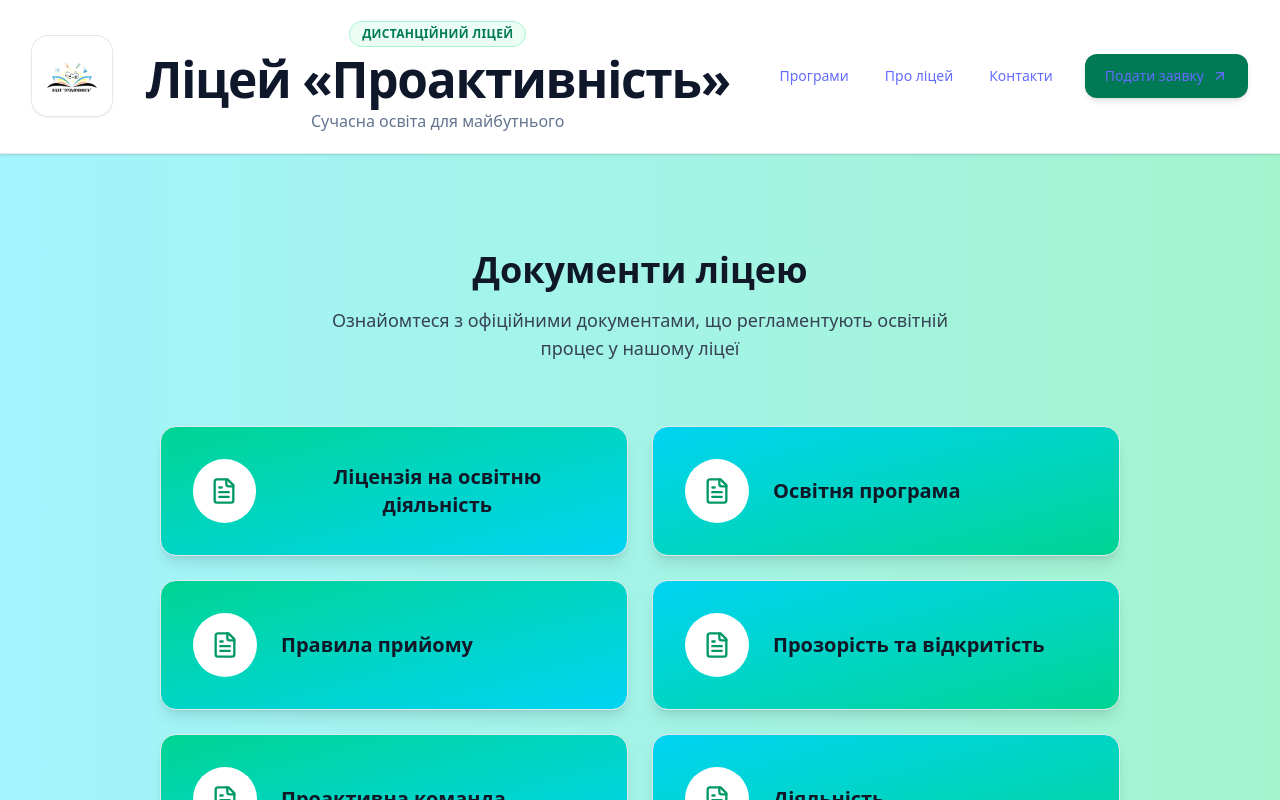
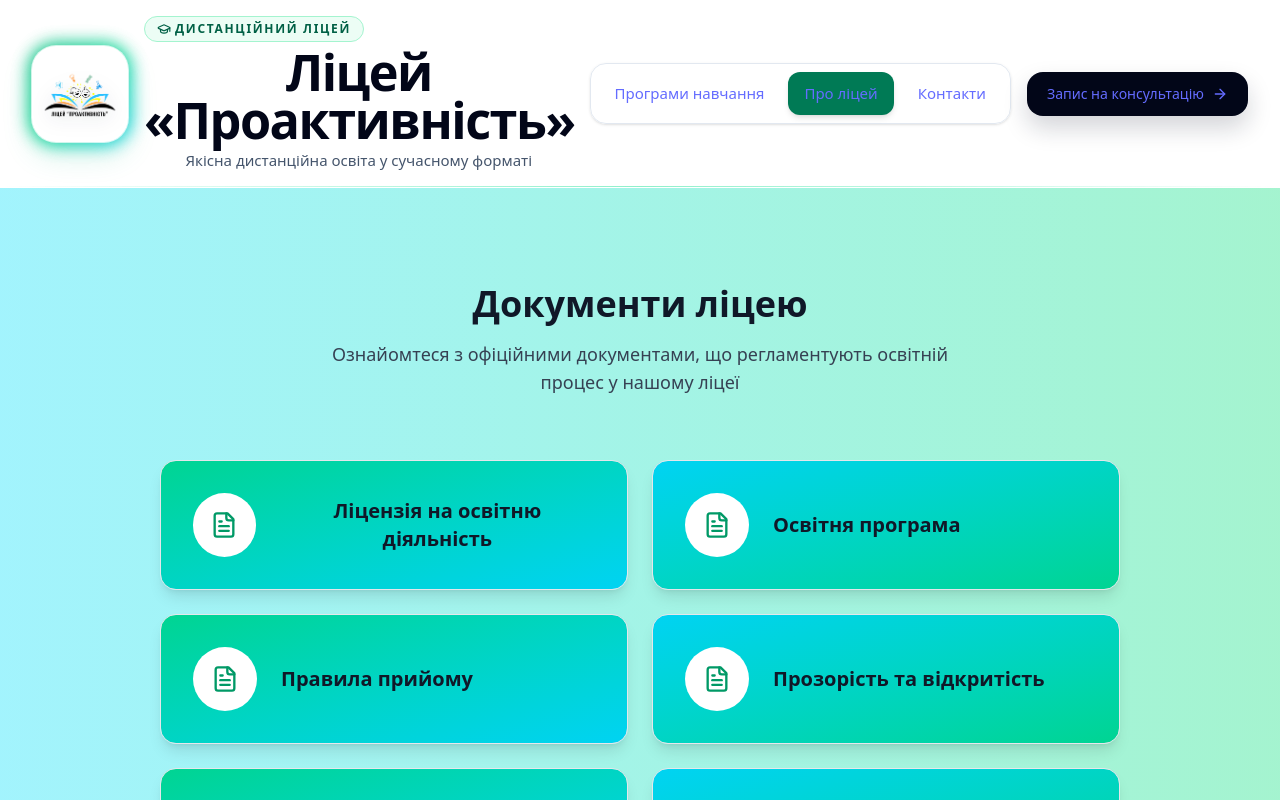
Before and after one commit to mintusyaka/lyceum-frontend, a React (Vite) app: page /about in a window 1280 px wide. Shown: the top 800 px of the page. Built offline with nearby package versions, Linux system fonts and the light colour scheme.

Commit message:
Update Header.jsx

```diff
--- a/src/components/home/Header/Header.jsx
+++ b/src/components/home/Header/Header.jsx
@@ -1,13 +1,16 @@
 import './Header.css';
-import { Link } from 'react-router-dom';
-import { Menu, X, ArrowUpRight } from 'lucide-react';
+import { Link, useLocation } from 'react-router-dom';
+import { Menu, X, ArrowRight, GraduationCap } from 'lucide-react';
 import { useState, useRef, useEffect } from 'react';
 import Logo from '../../../assets/lyceum-logo.png';
 
 function Header() {
   const [isMenuOpen, setIsMenuOpen] = useState(false);
+  const [isScrolled, setIsScrolled] = useState(false);
+
   const menuButtonRef = useRef(null);
   const menuPanelRef = useRef(null);
+  const location = useLocation();
 
   useEffect(() => {
     const handleClickOutside = (event) => {
@@ -27,8 +30,13 @@ function Header() {
       }
     };
 
+    const handleScroll = () => {
+      setIsScrolled(window.scrollY > 10);
+    };
+
     document.addEventListener('mousedown', handleClickOutside);
     document.addEventListener('keydown', handleEscape);
+    window.addEventListener('scroll', handleScroll);
 
     if (isMenuOpen) {
       document.body.style.overflow = 'hidden';
@@ -36,9 +44,12 @@ function Header() {
       document.body.style.overflow = '';
     }
 
+    handleScroll();
+
     return () => {
       document.removeEventListener('mousedown', handleClickOutside);
       document.removeEventListener('keydown', handleEscape);
+      window.removeEventListener('scroll', handleScroll);
       document.body.style.overflow = '';
     };
   }, [isMenuOpen]);
@@ -47,69 +58,92 @@ function Header() {
   const toggleMenu = () => setIsMenuOpen((prev) => !prev);
 
   const navItems = [
-    { label: 'Програми', to: '/plans' },
+    { label: 'Програми навчання', to: '/plans' },
     { label: 'Про ліцей', to: '/about' },
     { label: 'Контакти', to: '/contacts' }
   ];
 
+  const isActive = (path) => location.pathname === path;
+
   return (
     <>
-      <header className="sticky top-0 z-50 border-b border-slate-200/80 bg-white/95 backdrop-blur-xl shadow-sm">
+      <header
+        className={`sticky top-0 z-50 transition-all duration-300 ${
+          isScrolled
+            ? 'border-b border-slate-200/80 bg-white/88 shadow-[0_10px_40px_rgba(15,23,42,0.08)] backdrop-blur-xl'
+            : 'border-b border-transparent bg-white/72 backdrop-blur-xl'
+        }`}
+      >
+        <div className="absolute inset-x-0 bottom-0 h-px bg-gradient-to-r from-transparent via-emerald-300/70 to-transparent" />
+
         <div className="max-w-7xl mx-auto px-4 sm:px-6 lg:px-8">
-          <div className="flex items-center justify-between gap-4 py-4 lg:py-5">
-            <Link to="/" className="flex items-center gap-4 min-w-0 flex-1">
-              <div className="flex h-14 w-14 sm:h-16 sm:w-16 lg:h-20 lg:w-20 items-center justify-center rounded-2xl bg-white shadow-sm ring-1 ring-slate-200 overflow-hidden flex-shrink-0">
+          <div className="flex items-center justify-between gap-4 py-3 lg:py-4">
+            <Link
+              to="/"
+              className="group flex min-w-0 flex-1 items-center gap-3 sm:gap-4"
+            >
+              <div className="relative shrink-0">
+                <div className="absolute -inset-1 rounded-[28px] bg-gradient-to-br from-emerald-500 via-emerald-400 to-cyan-400 opacity-90 blur-sm transition duration-300 group-hover:opacity-100" />
+                <div className="relative flex h-16 w-16 sm:h-20 sm:w-20 lg:h-24 lg:w-24 items-center justify-center rounded-[24px] bg-white p-2 shadow-[0_12px_30px_rgba(16,185,129,0.20)] ring-1 ring-white/70">
                   <img
                     src={Logo}
                     alt="Логотип ліцею Проактивність"
-                  className="h-10 w-10 sm:h-12 sm:w-12 lg:h-14 lg:w-14 object-contain"
+                    className="h-full w-full object-contain drop-shadow-[0_4px_10px_rgba(15,23,42,0.16)] contrast-125 saturate-125"
                   />
                 </div>
-
-              <div className="min-w-0 flex-1 max-w-[760px]">
-                <div className="inline-flex rounded-full border border-emerald-200 bg-emerald-50 px-3 py-1 text-[11px] sm:text-xs font-semibold tracking-wide text-emerald-700 mb-2">
-                  ДИСТАНЦІЙНИЙ ЛІЦЕЙ
               </div>
 
-                <div className="text-[1.45rem] sm:text-[1.9rem] md:text-[2.2rem] lg:text-[2.8rem] xl:text-[3.1rem] font-bold leading-none tracking-tight text-slate-900">
+              <div className="min-w-0 flex-1">
+                <div className="mb-1.5 flex flex-wrap items-center gap-2">
+                  <span className="inline-flex items-center gap-1 rounded-full border border-emerald-200 bg-emerald-50 px-3 py-1 text-[11px] sm:text-xs font-bold uppercase tracking-[0.14em] text-emerald-800">
+                    <GraduationCap className="h-3.5 w-3.5" />
+                    Дистанційний ліцей
+                  </span>
+                </div>
+
+                <div className="max-w-[900px] text-[1.3rem] sm:text-[1.9rem] md:text-[2.25rem] lg:text-[2.8rem] xl:text-[3.15rem] font-black leading-[0.95] tracking-[-0.03em] text-slate-950">
                   Ліцей «Проактивність»
                 </div>
 
-                <div className="mt-1 hidden md:block text-sm lg:text-base text-slate-500 leading-6">
-                  Сучасна освіта для майбутнього
+                <div className="mt-1.5 hidden md:block text-sm lg:text-[15px] font-medium text-slate-600">
+                  Якісна дистанційна освіта у сучасному форматі
                 </div>
               </div>
             </Link>
 
-            <nav className="hidden xl:flex items-center gap-1 flex-shrink-0">
+            <nav className="hidden xl:flex items-center gap-2 rounded-2xl border border-slate-200 bg-white/80 px-2 py-2 shadow-sm">
               {navItems.map((item) => (
                 <Link
                   key={item.to}
                   to={item.to}
-                  className="rounded-xl px-4 py-2.5 text-sm font-medium text-slate-700 transition-all hover:bg-emerald-50 hover:text-emerald-700"
+                  className={`rounded-xl px-4 py-2.5 text-[15px] font-semibold transition-all duration-200 ${
+                    isActive(item.to)
+                      ? 'bg-emerald-700 text-white shadow-md'
+                      : 'text-slate-800 hover:bg-slate-100 hover:text-slate-950'
+                  }`}
                 >
                   {item.label}
                 </Link>
               ))}
             </nav>
 
-            <div className="flex items-center gap-3 flex-shrink-0">
+            <div className="flex items-center gap-2 sm:gap-3 shrink-0">
               <Link
                 to="/contacts"
-                className="hidden md:inline-flex items-center gap-2 rounded-xl bg-emerald-700 px-5 py-3 text-sm font-semibold text-white shadow-md transition-all duration-300 hover:bg-emerald-800 hover:shadow-lg"
+                className="hidden md:inline-flex items-center gap-2 rounded-2xl bg-slate-950 px-5 py-3 text-sm font-bold text-white shadow-[0_12px_24px_rgba(15,23,42,0.18)] transition-all duration-300 hover:-translate-y-0.5 hover:bg-emerald-700"
               >
-                Подати заявку
-                <ArrowUpRight className="w-4 h-4" />
+                Запис на консультацію
+                <ArrowRight className="h-4 w-4" />
               </Link>
 
               <button
                 ref={menuButtonRef}
                 onClick={toggleMenu}
-                className="inline-flex xl:hidden items-center justify-center rounded-xl border border-slate-200 bg-white p-3 text-slate-700 shadow-sm transition-all hover:bg-slate-50 hover:text-emerald-700"
-                aria-label="Відкрити меню"
+                className="inline-flex xl:hidden items-center justify-center rounded-2xl border border-slate-200 bg-white p-3 text-slate-800 shadow-sm transition-all duration-200 hover:bg-slate-50 hover:text-slate-950"
+                aria-label={isMenuOpen ? 'Закрити меню' : 'Відкрити меню'}
                 aria-expanded={isMenuOpen}
               >
-                {isMenuOpen ? <X className="w-6 h-6" /> : <Menu className="w-6 h-6" />}
+                {isMenuOpen ? <X className="h-6 w-6" /> : <Menu className="h-6 w-6" />}
               </button>
             </div>
           </div>
@@ -118,39 +152,47 @@ function Header() {
 
       {isMenuOpen && (
         <div className="fixed inset-0 z-[60] xl:hidden">
-          <div className="absolute inset-0 bg-slate-950/35 backdrop-blur-sm" />
+          <div className="absolute inset-0 bg-slate-950/45 backdrop-blur-sm" />
 
           <div
             ref={menuPanelRef}
-            className="absolute right-0 top-0 h-full w-full max-w-sm bg-white shadow-2xl"
+            className="absolute right-0 top-0 h-full w-full max-w-[380px] overflow-y-auto border-l border-white/30 bg-white/96 shadow-2xl backdrop-blur-2xl"
           >
-            <div className="flex items-center justify-between border-b border-slate-200 px-5 py-5">
-              <div className="flex items-center gap-3 min-w-0">
-                <div className="flex h-12 w-12 items-center justify-center rounded-2xl bg-white shadow-sm ring-1 ring-slate-200 overflow-hidden flex-shrink-0">
+            <div className="border-b border-slate-200 px-5 py-5">
+              <div className="flex items-start justify-between gap-3">
+                <div className="flex min-w-0 items-center gap-3">
+                  <div className="relative shrink-0">
+                    <div className="absolute -inset-1 rounded-[22px] bg-gradient-to-br from-emerald-500 to-cyan-400 opacity-90 blur-sm" />
+                    <div className="relative flex h-14 w-14 items-center justify-center rounded-[20px] bg-white p-2 shadow-md">
                       <img
                         src={Logo}
                         alt="Логотип ліцею Проактивність"
-                    className="h-9 w-9 object-contain"
+                        className="h-full w-full object-contain contrast-125 saturate-125"
                       />
+                    </div>
                   </div>
 
                   <div className="min-w-0">
-                  <div className="text-[11px] font-semibold tracking-wide text-emerald-700">
-                    ДИСТАНЦІЙНИЙ ЛІЦЕЙ
+                    <div className="text-[11px] font-bold uppercase tracking-[0.14em] text-emerald-800">
+                      Дистанційний ліцей
                     </div>
-                  <div className="text-lg font-bold text-slate-900 leading-tight">
-                    «Проактивність»
+                    <div className="text-lg font-black leading-tight text-slate-950">
+                      Ліцей «Проактивність»
+                    </div>
+                    <div className="mt-1 text-sm text-slate-600">
+                      Сучасна освіта онлайн
                     </div>
                   </div>
                 </div>
 
                 <button
                   onClick={closeMenu}
-                className="rounded-xl border border-slate-200 bg-white p-2.5 text-slate-700"
+                  className="rounded-2xl border border-slate-200 bg-white p-2.5 text-slate-700 shadow-sm"
                   aria-label="Закрити меню"
                 >
-                <X className="w-5 h-5" />
+                  <X className="h-5 w-5" />
                 </button>
+              </div>
             </div>
 
             <div className="px-5 py-6">
@@ -160,22 +202,35 @@ function Header() {
                     key={item.to}
                     to={item.to}
                     onClick={closeMenu}
-                    className="flex items-center justify-between rounded-2xl border border-slate-200 bg-slate-50 px-4 py-4 text-base font-semibold text-slate-800 transition-all hover:border-emerald-200 hover:bg-emerald-50 hover:text-emerald-700"
+                    className={`flex items-center justify-between rounded-2xl px-4 py-4 text-base font-bold transition-all duration-200 ${
+                      isActive(item.to)
+                        ? 'bg-emerald-700 text-white shadow-md'
+                        : 'border border-slate-200 bg-slate-50 text-slate-900 hover:border-emerald-200 hover:bg-emerald-50'
+                    }`}
                   >
                     {item.label}
-                    <ArrowUpRight className="w-4 h-4" />
+                    <ArrowRight className="h-4 w-4" />
                   </Link>
                 ))}
+              </div>
+
+              <div className="mt-6 rounded-3xl border border-emerald-100 bg-gradient-to-br from-emerald-50 to-cyan-50 p-4">
+                <div className="text-sm font-semibold text-slate-800">
+                  Маєте запитання щодо вступу або навчання?
+                </div>
+                <div className="mt-1 text-sm text-slate-600">
+                  Залиште заявку — і з вами зв’яжуться.
                 </div>
 
                 <Link
                   to="/contacts"
                   onClick={closeMenu}
-                className="mt-6 inline-flex w-full items-center justify-center gap-2 rounded-2xl bg-emerald-700 px-5 py-4 text-base font-semibold text-white shadow-md transition-all hover:bg-emerald-800"
+                  className="mt-4 inline-flex w-full items-center justify-center gap-2 rounded-2xl bg-slate-950 px-5 py-4 text-base font-bold text-white shadow-[0_12px_24px_rgba(15,23,42,0.15)] transition-all duration-300 hover:bg-emerald-700"
                 >
-                Подати заявку
-                <ArrowUpRight className="w-5 h-5" />
+                  Залишити заявку
+                  <ArrowRight className="h-5 w-5" />
                 </Link>
+              </div>
             </div>
           </div>
         </div>
```
Lines whose indentation alone changed are shown as unchanged.
